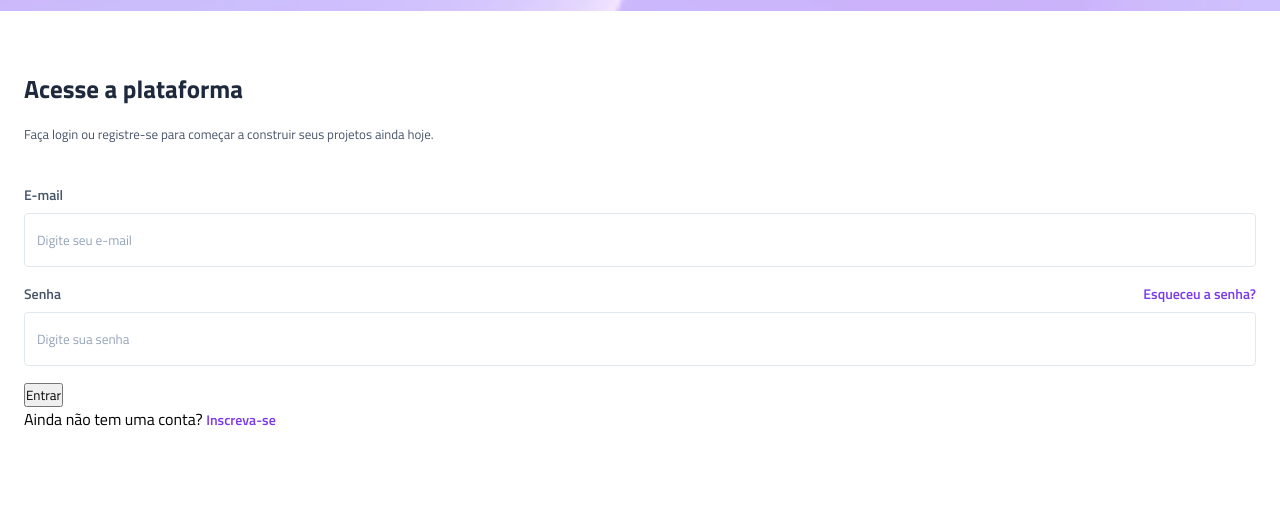
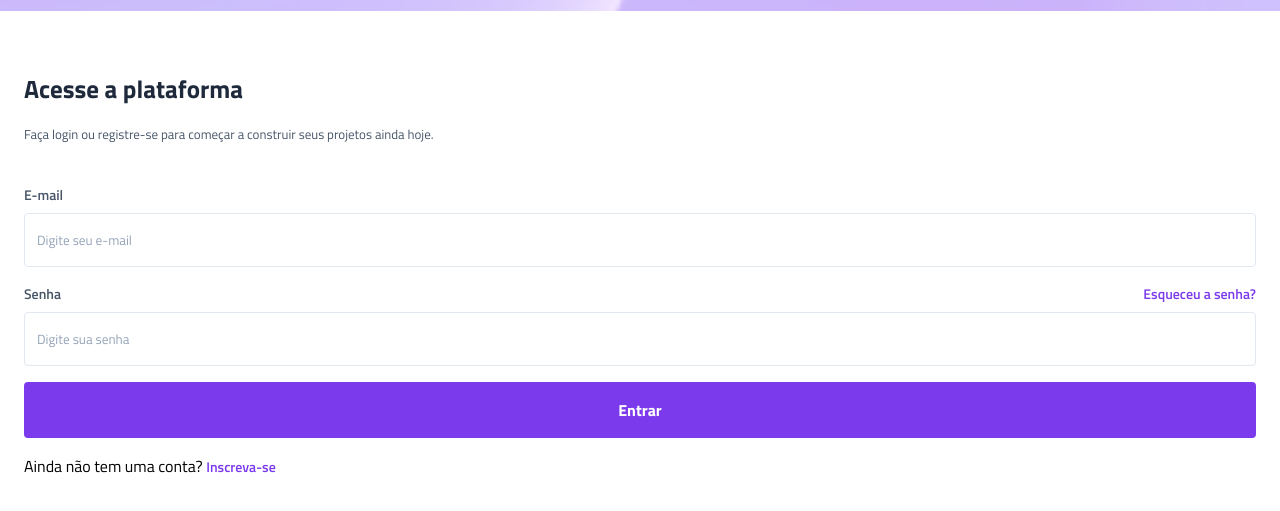
Before and after one commit to David-fj/projeto-vertigo, a plain HTML site: page index.html in a window 1280 px wide. Shown: the part 123-634 px from the top of the page. Drawn offline with Linux system fonts and the light colour scheme.

Commit message:
estilização do botão completo

```diff
--- a/style.css
+++ b/style.css
@@ -12,6 +12,7 @@
     --purple: #7c3aed;
     --gray-200: #e2e8f0;
     --gray-400: #94a3b8;
+    --white: #fff;
 }
 
 header {
@@ -89,3 +90,16 @@ main {
 .login a:hover {
     text-decoration: underline;
 }
+
+.login button {
+    margin-bottom: 1rem;
+    padding-block: 1rem;
+    width: 100%;
+    background: var(--purple);
+    border: none;
+    border-radius: 0.25rem;
+
+    font-size: 1rem;
+    font-weight: 700;
+    color: var(--white);
+}
```
